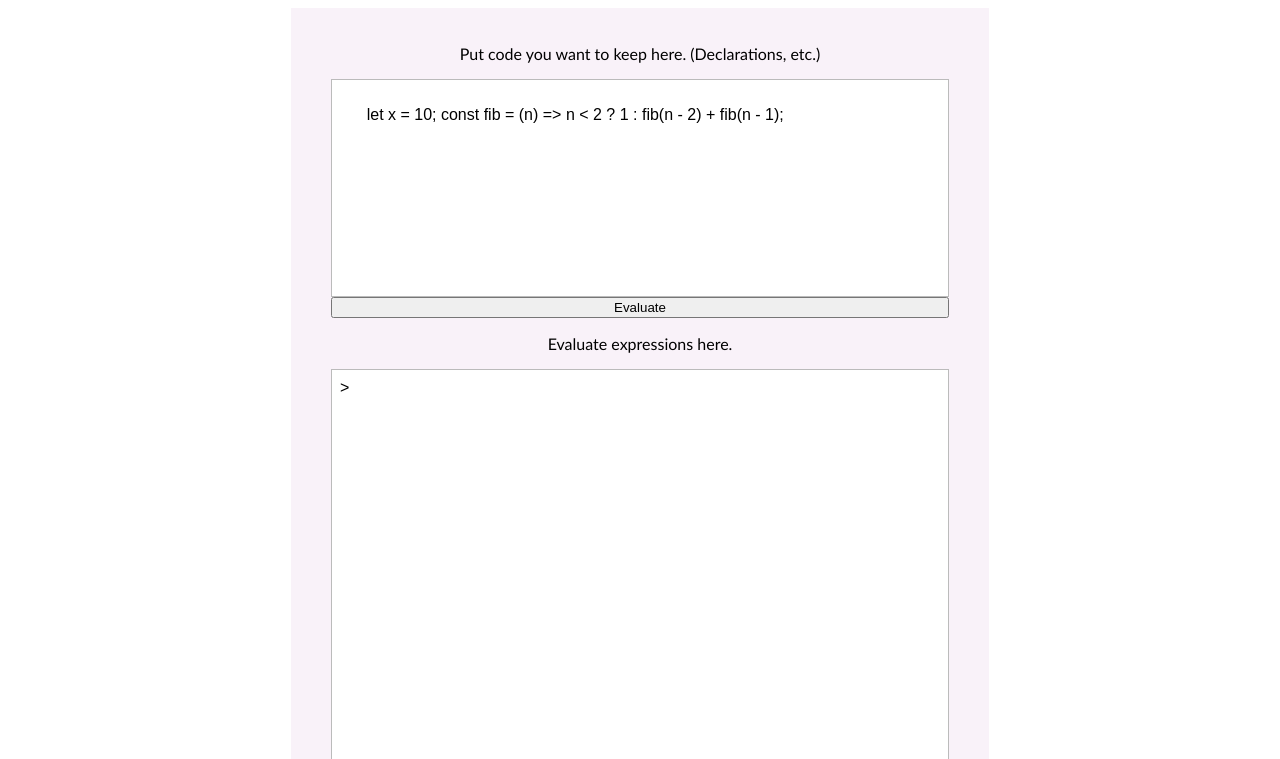
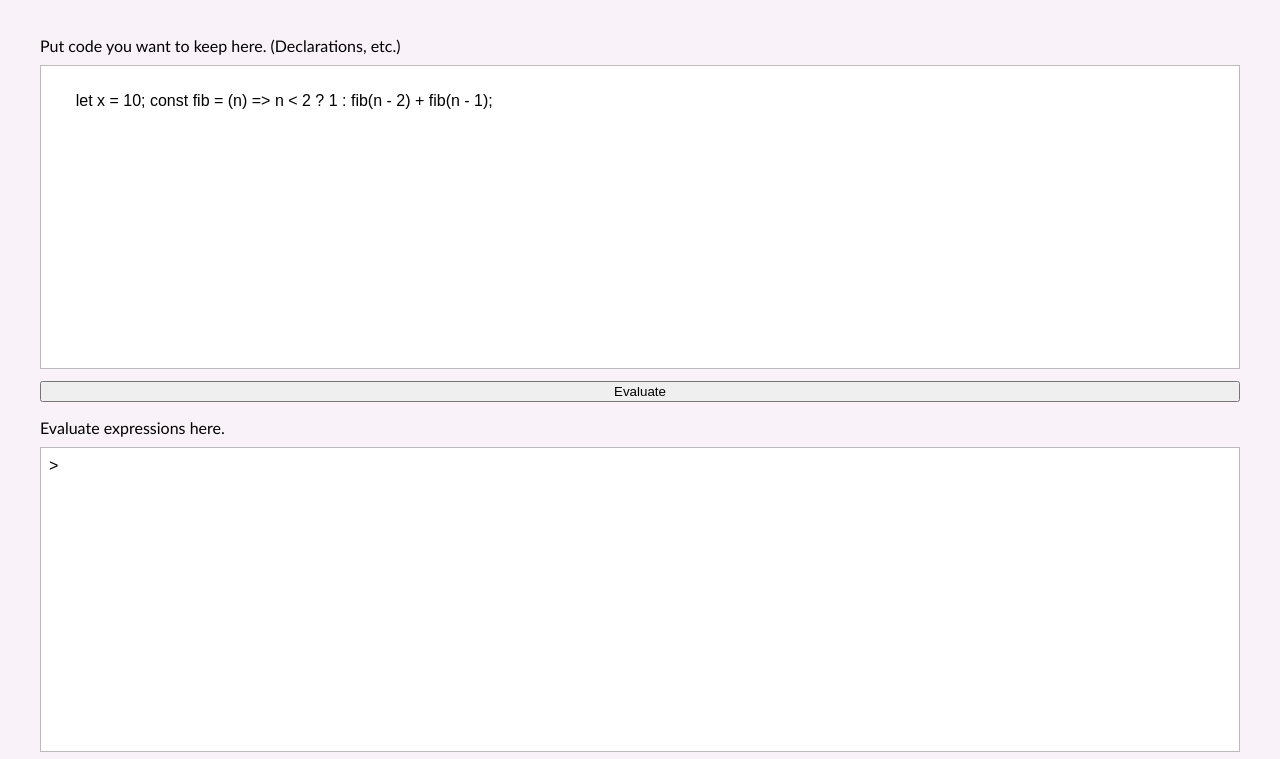
Before and after one commit to gigamonkey/repl, a website: page index.html in a window 1280 px wide. Shown: the top 759 px of the page. Drawn offline with Linux system fonts and the light colour scheme; files that its build step writes are made by us from their sources; a web font is replaced by a local one.

Commit message:
Use flexbox

```diff
--- a/index.html
+++ b/index.html
@@ -13,6 +13,7 @@
     <div id="input" tabindex="1" contenteditable="true">
       let x = 10; const fib = (n) =&gt; n &lt; 2 ? 1 : fib(n - 2) + fib(n - 1);
     </div>
+    <div id="minibuffer"></div>
     <div>
       <button id="submit">Evaluate</button>
     </div>
@@ -22,7 +23,6 @@
         <span id="prompt">&gt;&nbsp;</span><span id="cursor" contenteditable="true"></span>
       </div>
     </div>
-    <div id="minibuffer"></div>
     <p class="codeLink"><a href="https://github.com/gigamonkey/repl"><img src="GitHub-Mark-32px.png" width="12" height=
     "12" alt="GitHub"></a> <a href="https://github.com/gigamonkey/repl">https://github.com/gigamonkey/repl</a></p>
   </div>
--- a/style.css
+++ b/style.css
@@ -4,18 +4,36 @@
 }
 
 body {
+    padding: 0;
+    margin: 0;
     font-family: "source-code-pro", sans-serif;
     text-align: center;
+    height: 95vh;
 }
 
 p {
+    padding: 0;
+    margin: 0;
+    margin-top: 1em;
     font-family: "Gill Sans", sans-serif;
+    text-align: left;
 }
 
 #container {
-    display: inline-block;
+    display: flex;
+    flex-direction: column;
     background: rgba(196, 128, 196, 0.1);
     padding: 20px 40px;
+    height: 100%;
+}
+
+#container * {
+    flex-grow: 0;
+    flex-basis: 0;
+}
+
+#repl {
+    flex-grow: 4;
 }
 
 #input, #repl {
@@ -29,14 +47,12 @@ p {
 }
 
 #input {
-    width: 600px;
-    height: 200px;
     white-space: pre;
+    flex-grow: 4;
+    flex-shrink: 0;
 }
 
 #repl {
-    width: 600px;
-    height: 600px;
 }
 
 #repl div {
```
